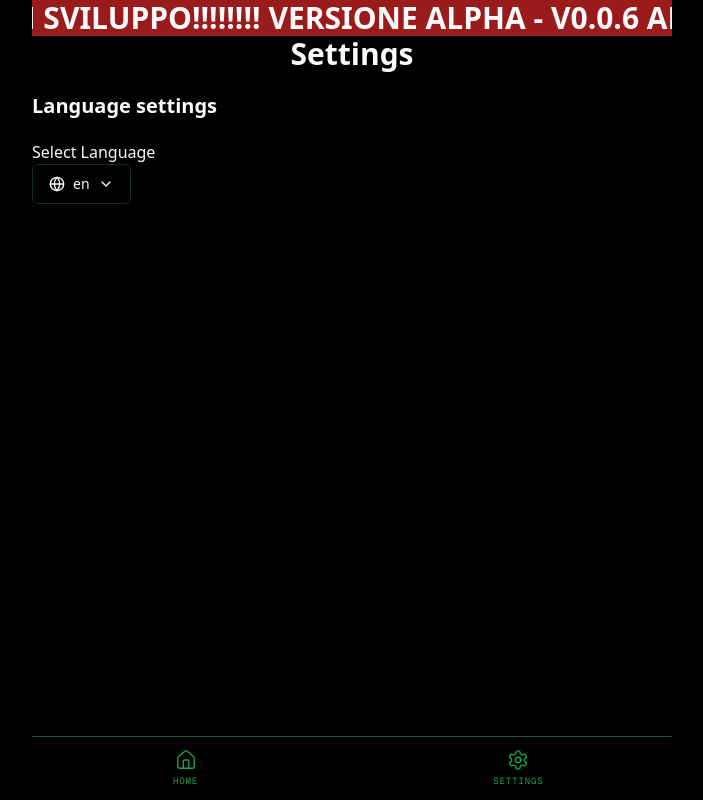
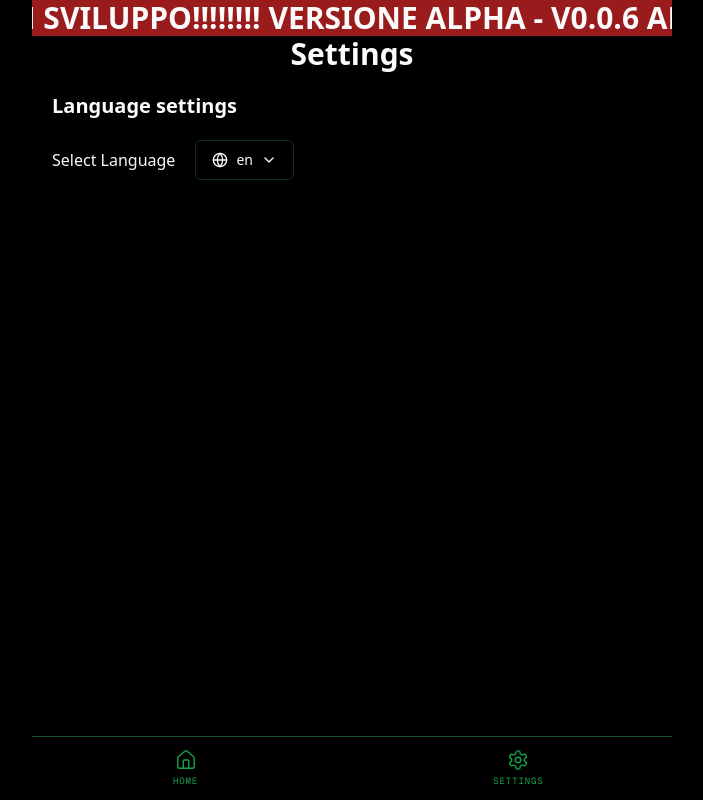
Before and after one commit to Andyrei/impro-generator, a Next.js app: page /en/settings in a window 1280 px wide. Shown: the whole page, without its empty margins (288-991 px from the left). Built offline with nearby package versions, Linux system fonts and the light colour scheme.

Commit message:
EDIT: fix ui on settings

```diff
--- a/src/app/[lang]/(pages)/settings/page.tsx
+++ b/src/app/[lang]/(pages)/settings/page.tsx
@@ -1,17 +1,16 @@
 import LanguageSelector from '@/components/custom-ui/LanguageSelector'
-import Link from 'next/link'
-import React from 'react'
 
 export default function page() {
-  return (<div>
+  return (<div  className="mx-5">
     <h1 className="text-3xl font-bold text-center">Settings</h1>
     <div className=''>
       <h2 className='text-xl font-bold my-5'>Language settings</h2>
 
-      <div className=''>
+      <div className='flex align-middle items-center gap-5'>
         <p>Select Language </p>
         <LanguageSelector />
       </div>
     </div>
-</div>)
+</div>
+)
 }
```
